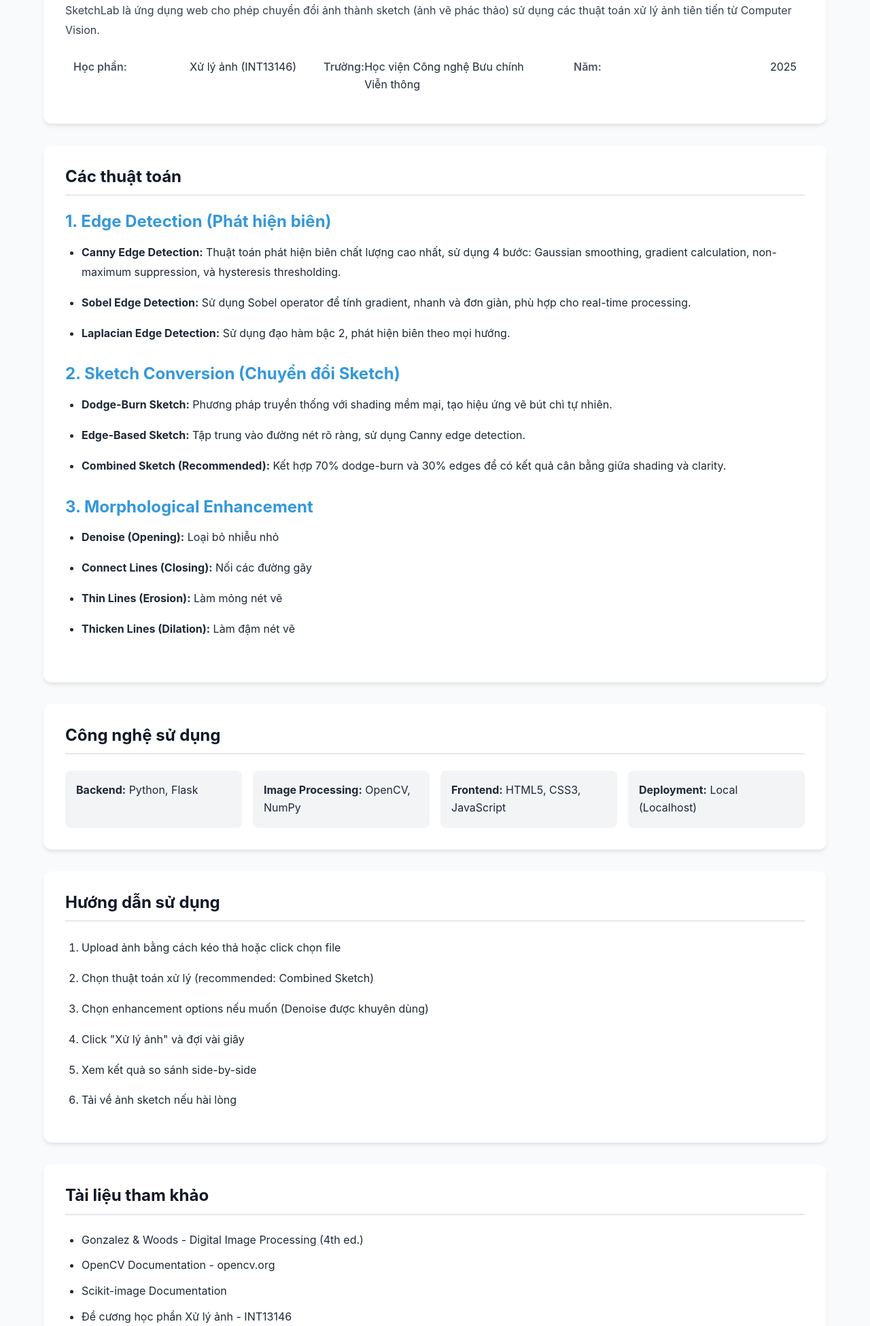
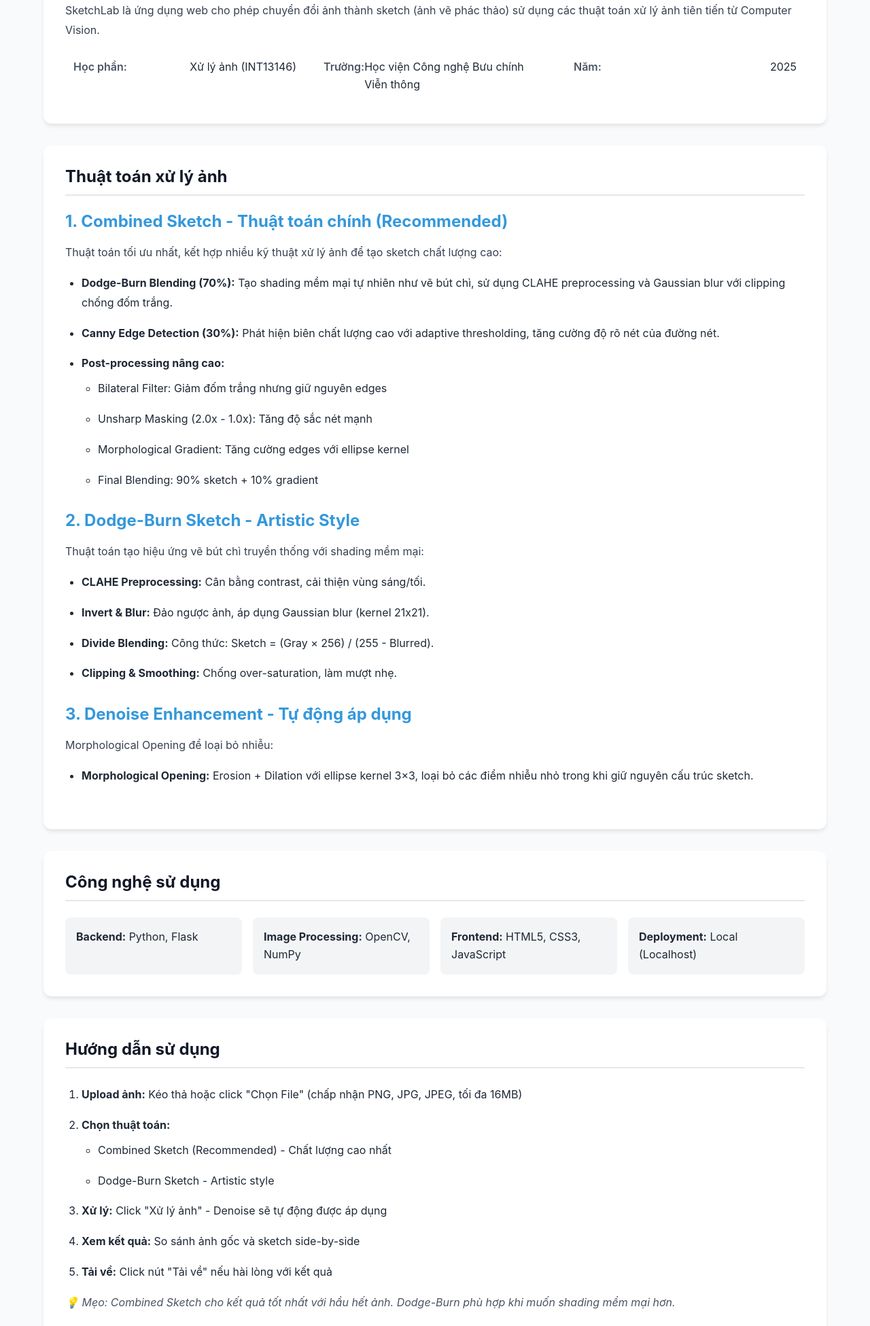
Before and after one commit to quanganh208/sketch-lab, a Flask app: page /about in a window 1280 px wide. Shown: the part 402-2353 px from the top of the page at 68% size. Run offline with Flask 3, Linux system fonts and the light colour scheme.

Commit message:
Refactor: Optimize algorithms and clean codebase
Major improvements:
- Simplified to 2 best sketch algorithms (Combined & Dodge-Burn)
- Auto-apply denoise enhancement for optimal quality
- Removed unused code: Sobel, Laplacian, Edge-Based, Connect, Thin, Thicken
- Fixed button hover bug (download button text disappearing)
- Fixed upload component double-trigger conflict
- Updated /about page with accurate algorithm descriptions
- Reduced codebase by ~270 lines while maintaining quality

Technical changes:
- core/edge_detector.py: Removed Sobel & Laplacian (-46%)
- core/sketch_enhancer.py: Only keep denoise operation (-57%)
- core/sketch_converter.py: Removed edge_based method (-13%)
- Cleaned CSS: Removed checkbox-group styles
- Cleaned JS: Removed duplicate validation functions
- UI: Simplified to 2 algorithm options with auto-enhancement

```diff
--- a/app.py
+++ b/app.py
@@ -110,7 +110,8 @@ def process():
         # Get parameters
         filename = data.get('filename')
         algorithm = data.get('algorithm', 'combined')
-        enhance_options = data.get('enhance', [])
+        # Auto apply denoise for best quality
+        enhance_options = ['denoise']
 
         if not filename:
             return jsonify({'error': 'Thiếu tên file'}), 400
@@ -132,15 +133,13 @@ def process():
         # Start timing
         start_time = time.time()
 
-        # Process based on algorithm
-        if algorithm in ['canny', 'sobel', 'laplacian']:
-            # Edge detection
-            detector = EdgeDetector(method=algorithm)
-            result = detector.detect(image)
-        else:
-            # Sketch conversion
-            converter = SketchConverter(method=algorithm)
-            result = converter.convert(image)
+        # Validate algorithm
+        if algorithm not in ['combined', 'dodge_burn']:
+            return jsonify({'error': f'Thuật toán không hợp lệ: {algorithm}'}), 400
+
+        # Sketch conversion
+        converter = SketchConverter(method=algorithm)
+        result = converter.convert(image)
 
         # Enhancement if requested
         if enhance_options:
@@ -236,38 +235,14 @@ def get_algorithms():
         {
             'id': 'combined',
             'name': 'Combined Sketch',
-            'description': 'Kết hợp dodge-burn (70%) và edges (30%) - Recommended',
+            'description': 'Kết hợp dodge-burn (70%) và edges (30%) - Chất lượng cao nhất',
             'category': 'sketch'
         },
         {
             'id': 'dodge_burn',
             'name': 'Dodge-Burn Sketch',
-            'description': 'Sketch truyền thống với shading mềm mại',
+            'description': 'Sketch truyền thống với shading mềm mại - Artistic style',
             'category': 'sketch'
-        },
-        {
-            'id': 'edge_based',
-            'name': 'Edge-Based Sketch',
-            'description': 'Tập trung vào đường nét, rõ ràng',
-            'category': 'sketch'
-        },
-        {
-            'id': 'canny',
-            'name': 'Canny Edge Detection',
-            'description': 'Phát hiện biên chất lượng cao nhất',
-            'category': 'edge'
-        },
-        {
-            'id': 'sobel',
-            'name': 'Sobel Edge Detection',
-            'description': 'Phát hiện biên nhanh, đơn giản',
-            'category': 'edge'
-        },
-        {
-            'id': 'laplacian',
-            'name': 'Laplacian Edge Detection',
-            'description': 'Phát hiện biên theo mọi hướng',
-            'category': 'edge'
         }
     ]
 
--- a/static/js/main.js
+++ b/static/js/main.js
@@ -43,11 +43,7 @@ async function processImage() {
     // Get selected algorithm
     const algorithm = algorithmSelect.value;
 
-    // Get enhancement options
-    const enhanceCheckboxes = document.querySelectorAll('input[name="enhance"]:checked');
-    const enhance = Array.from(enhanceCheckboxes).map(cb => cb.value);
-
-    console.log('Processing with:', { algorithm, enhance });
+    console.log('Processing with algorithm:', algorithm);
 
     // Show loading, hide message
     showLoading();
@@ -64,8 +60,7 @@ async function processImage() {
             },
             body: JSON.stringify({
                 filename: window.uploadedFilename,
-                algorithm: algorithm,
-                enhance: enhance
+                algorithm: algorithm
             })
         });
 
@@ -176,48 +171,3 @@ function disableProcessing() {
         controlsSection.classList.add('hidden');
     }
 }
-
-/**
- * Format file size to human readable
- * @param {number} bytes - File size in bytes
- * @returns {string} Formatted size
- */
-function formatFileSize(bytes) {
-    if (bytes === 0) return '0 Bytes';
-
-    const k = 1024;
-    const sizes = ['Bytes', 'KB', 'MB', 'GB'];
-    const i = Math.floor(Math.log(bytes) / Math.log(k));
-
-    return Math.round(bytes / Math.pow(k, i) * 100) / 100 + ' ' + sizes[i];
-}
-
-/**
- * Validate image file
- * @param {File} file - File to validate
- * @returns {Object} Validation result with isValid and error
- */
-function validateImageFile(file) {
-    const maxSize = 16 * 1024 * 1024; // 16MB
-    const allowedTypes = ['image/png', 'image/jpeg', 'image/jpg'];
-
-    if (!file) {
-        return { isValid: false, error: 'Không có file được chọn' };
-    }
-
-    if (!allowedTypes.includes(file.type)) {
-        return {
-            isValid: false,
-            error: 'File không hợp lệ. Chỉ chấp nhận: PNG, JPG, JPEG'
-        };
-    }
-
-    if (file.size > maxSize) {
-        return {
-            isValid: false,
-            error: 'File quá lớn. Kích thước tối đa: 16MB'
-        };
-    }
-
-    return { isValid: true };
-}
--- a/templates/about.html
+++ b/templates/about.html
@@ -36,52 +36,65 @@
 
     <!-- Algorithms -->
     <div class="card">
-        <h3 class="section-title">Các thuật toán</h3>
+        <h3 class="section-title">Thuật toán xử lý ảnh</h3>
 
         <div class="algorithm-section">
-            <h4 class="algorithm-title">1. Edge Detection (Phát hiện biên)</h4>
+            <h4 class="algorithm-title">1. Combined Sketch - Thuật toán chính (Recommended)</h4>
+            <p class="text">
+                Thuật toán tối ưu nhất, kết hợp nhiều kỹ thuật xử lý ảnh để tạo sketch chất lượng cao:
+            </p>
             <ul class="algorithm-list">
                 <li>
-                    <strong>Canny Edge Detection:</strong> Thuật toán phát hiện biên chất lượng cao nhất,
-                    sử dụng 4 bước: Gaussian smoothing, gradient calculation, non-maximum suppression,
-                    và hysteresis thresholding.
+                    <strong>Dodge-Burn Blending (70%):</strong> Tạo shading mềm mại tự nhiên như vẽ bút chì,
+                    sử dụng CLAHE preprocessing và Gaussian blur với clipping chống đốm trắng.
                 </li>
                 <li>
-                    <strong>Sobel Edge Detection:</strong> Sử dụng Sobel operator để tính gradient,
-                    nhanh và đơn giản, phù hợp cho real-time processing.
+                    <strong>Canny Edge Detection (30%):</strong> Phát hiện biên chất lượng cao với adaptive thresholding,
+                    tăng cường độ rõ nét của đường nét.
                 </li>
                 <li>
-                    <strong>Laplacian Edge Detection:</strong> Sử dụng đạo hàm bậc 2,
-                    phát hiện biên theo mọi hướng.
+                    <strong>Post-processing nâng cao:</strong>
+                    <ul style="margin-top: 0.5rem; padding-left: 1.5rem;">
+                        <li>Bilateral Filter: Giảm đốm trắng nhưng giữ nguyên edges</li>
+                        <li>Unsharp Masking (2.0x - 1.0x): Tăng độ sắc nét mạnh</li>
+                        <li>Morphological Gradient: Tăng cường edges với ellipse kernel</li>
+                        <li>Final Blending: 90% sketch + 10% gradient</li>
+                    </ul>
                 </li>
             </ul>
         </div>
 
         <div class="algorithm-section">
-            <h4 class="algorithm-title">2. Sketch Conversion (Chuyển đổi Sketch)</h4>
+            <h4 class="algorithm-title">2. Dodge-Burn Sketch - Artistic Style</h4>
+            <p class="text">
+                Thuật toán tạo hiệu ứng vẽ bút chì truyền thống với shading mềm mại:
+            </p>
             <ul class="algorithm-list">
                 <li>
-                    <strong>Dodge-Burn Sketch:</strong> Phương pháp truyền thống với shading mềm mại,
-                    tạo hiệu ứng vẽ bút chì tự nhiên.
+                    <strong>CLAHE Preprocessing:</strong> Cân bằng contrast, cải thiện vùng sáng/tối.
                 </li>
                 <li>
-                    <strong>Edge-Based Sketch:</strong> Tập trung vào đường nét rõ ràng,
-                    sử dụng Canny edge detection.
+                    <strong>Invert & Blur:</strong> Đảo ngược ảnh, áp dụng Gaussian blur (kernel 21x21).
                 </li>
                 <li>
-                    <strong>Combined Sketch (Recommended):</strong> Kết hợp 70% dodge-burn
-                    và 30% edges để có kết quả cân bằng giữa shading và clarity.
+                    <strong>Divide Blending:</strong> Công thức: Sketch = (Gray × 256) / (255 - Blurred).
+                </li>
+                <li>
+                    <strong>Clipping & Smoothing:</strong> Chống over-saturation, làm mượt nhẹ.
                 </li>
             </ul>
         </div>
 
         <div class="algorithm-section">
-            <h4 class="algorithm-title">3. Morphological Enhancement</h4>
+            <h4 class="algorithm-title">3. Denoise Enhancement - Tự động áp dụng</h4>
+            <p class="text">
+                Morphological Opening để loại bỏ nhiễu:
+            </p>
             <ul class="algorithm-list">
-                <li><strong>Denoise (Opening):</strong> Loại bỏ nhiễu nhỏ</li>
-                <li><strong>Connect Lines (Closing):</strong> Nối các đường gãy</li>
-                <li><strong>Thin Lines (Erosion):</strong> Làm mỏng nét vẽ</li>
-                <li><strong>Thicken Lines (Dilation):</strong> Làm đậm nét vẽ</li>
+                <li>
+                    <strong>Morphological Opening:</strong> Erosion + Dilation với ellipse kernel 3×3,
+                    loại bỏ các điểm nhiễu nhỏ trong khi giữ nguyên cấu trúc sketch.
+                </li>
             </ul>
         </div>
     </div>
@@ -109,13 +122,20 @@
     <div class="card">
         <h3 class="section-title">Hướng dẫn sử dụng</h3>
         <ol class="usage-list">
-            <li>Upload ảnh bằng cách kéo thả hoặc click chọn file</li>
-            <li>Chọn thuật toán xử lý (recommended: Combined Sketch)</li>
-            <li>Chọn enhancement options nếu muốn (Denoise được khuyên dùng)</li>
-            <li>Click "Xử lý ảnh" và đợi vài giây</li>
-            <li>Xem kết quả so sánh side-by-side</li>
-            <li>Tải về ảnh sketch nếu hài lòng</li>
+            <li><strong>Upload ảnh:</strong> Kéo thả hoặc click "Chọn File" (chấp nhận PNG, JPG, JPEG, tối đa 16MB)</li>
+            <li><strong>Chọn thuật toán:</strong>
+                <ul style="margin-top: 0.5rem; padding-left: 1.5rem;">
+                    <li>Combined Sketch (Recommended) - Chất lượng cao nhất</li>
+                    <li>Dodge-Burn Sketch - Artistic style</li>
+                </ul>
+            </li>
+            <li><strong>Xử lý:</strong> Click "Xử lý ảnh" - Denoise sẽ tự động được áp dụng</li>
+            <li><strong>Xem kết quả:</strong> So sánh ảnh gốc và sketch side-by-side</li>
+            <li><strong>Tải về:</strong> Click nút "Tải về" nếu hài lòng với kết quả</li>
         </ol>
+        <p class="text" style="margin-top: 1rem; font-style: italic; color: var(--gray-600);">
+            💡 Mẹo: Combined Sketch cho kết quả tốt nhất với hầu hết ảnh. Dodge-Burn phù hợp khi muốn shading mềm mại hơn.
+        </p>
     </div>
 
     <!-- References -->
```
Also changed, not shown: core/edge_detector.py (+6 -43 lines), core/sketch_converter.py (+2 -25 lines), core/sketch_enhancer.py (+5 -71 lines), static/css/style.css (+8 -26 lines), static/js/upload.js (+9 -3 lines), templates/index.html (+3 -33 lines).
